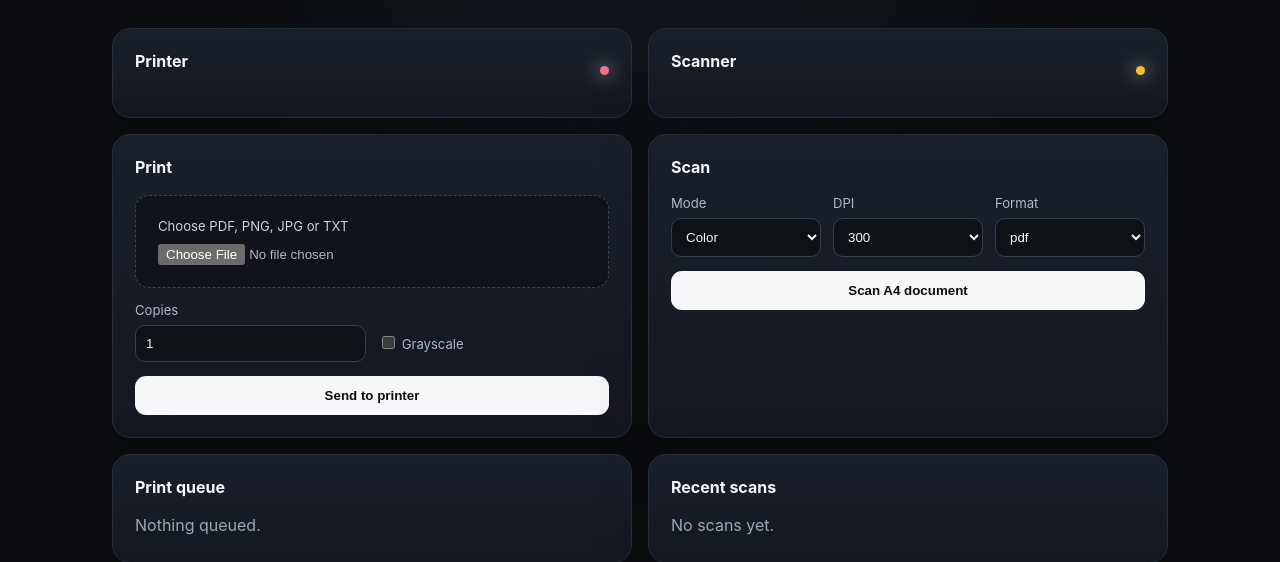
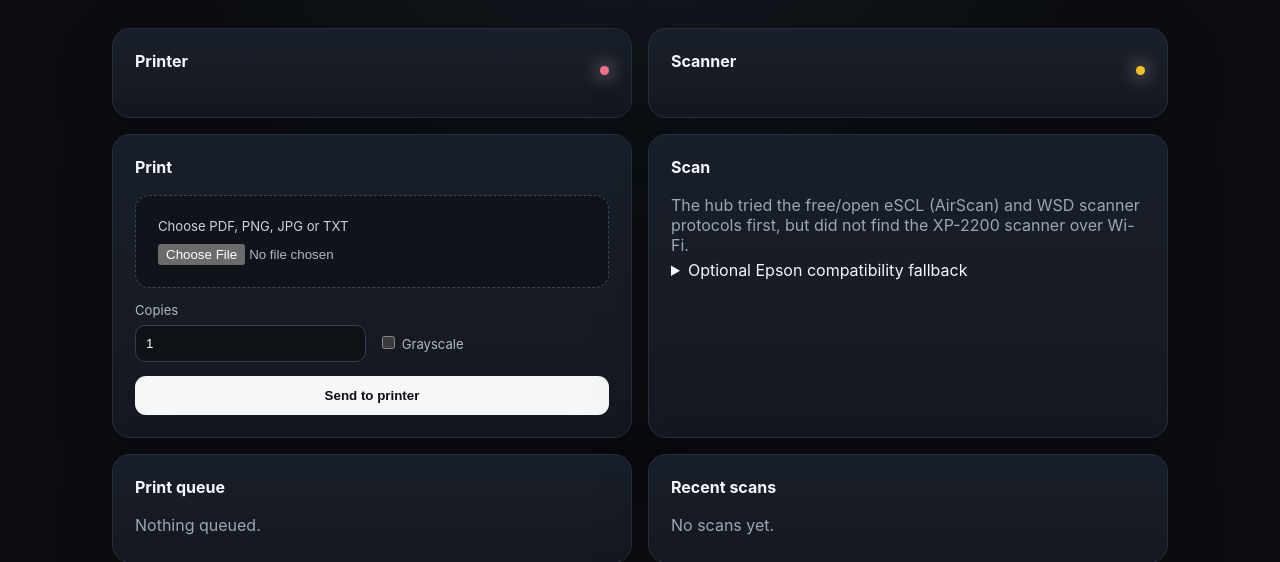
Before and after one commit to 0libote/Epson-Printer-HA, a Flask app: template app/templates/index.html in a window 1280 px wide. Shown: the part 171-733 px from the top of the page. Run offline with Flask 3, Linux system fonts and the light colour scheme; the template is opened without the code that fills it, so the values that code supplies are empty; parts of the project's set-up code (start-up, migrations or seed data) failed here and were passed over.

Commit message:
feat: make scanner UI open-source first

```diff
--- a/app/templates/index.html
+++ b/app/templates/index.html
@@ -31,6 +31,7 @@
       <div class="card-head"><h2>Scanner</h2><span class="dot {{ 'ok' if scanner.ok else 'warn' }}"></span></div>
       <p class="big">{{ scanner.state|replace('_',' ')|title }}</p>
       <p class="muted">{{ scanner.detail }}</p>
+      {% if scanner.ok and scanner.open_source %}<p class="tag">Open-source network scan</p>{% endif %}
     </article>
   </section>
 
@@ -49,13 +50,7 @@
 
     <article class="card">
       <h2>Scan</h2>
-      {% if scanner.state == 'driver_missing' %}
-      <p class="muted">Wi-Fi scanning needs Epson Scan 2's network plugin. Download the Linux bundle from Epson, then upload it here once.</p>
-      <form method="post" action="/drivers/upload" enctype="multipart/form-data">
-        <label class="drop"><span>Upload Epson Scan 2 Linux bundle</span><input type="file" name="bundle" required></label>
-        <button class="secondary" type="submit">Install scanner driver</button>
-      </form>
-      {% else %}
+      {% if scanner.ok %}
       <form method="post" action="/scan">
         <div class="row three">
           <label>Mode<select name="mode"><option>Color</option><option>Gray</option><option>Lineart</option></select></label>
@@ -64,6 +59,16 @@
         </div>
         <button type="submit">Scan A4 document</button>
       </form>
+      {% else %}
+      <p class="muted">The hub tried the free/open eSCL (AirScan) and WSD scanner protocols first, but did not find the XP-2200 scanner over Wi-Fi.</p>
+      <details>
+        <summary>Optional Epson compatibility fallback</summary>
+        <p class="muted">Epson Scan 2 is free to download but its network bridge is proprietary. Nothing from Epson is bundled into this project. If you want the fallback, download Epson's Linux bundle yourself and upload it once here.</p>
+        <form method="post" action="/drivers/upload" enctype="multipart/form-data">
+          <label class="drop"><span>Upload Epson Scan 2 Linux bundle</span><input type="file" name="bundle" required></label>
+          <button class="secondary" type="submit">Install compatibility fallback</button>
+        </form>
+      </details>
       {% endif %}
     </article>
   </section>
```
